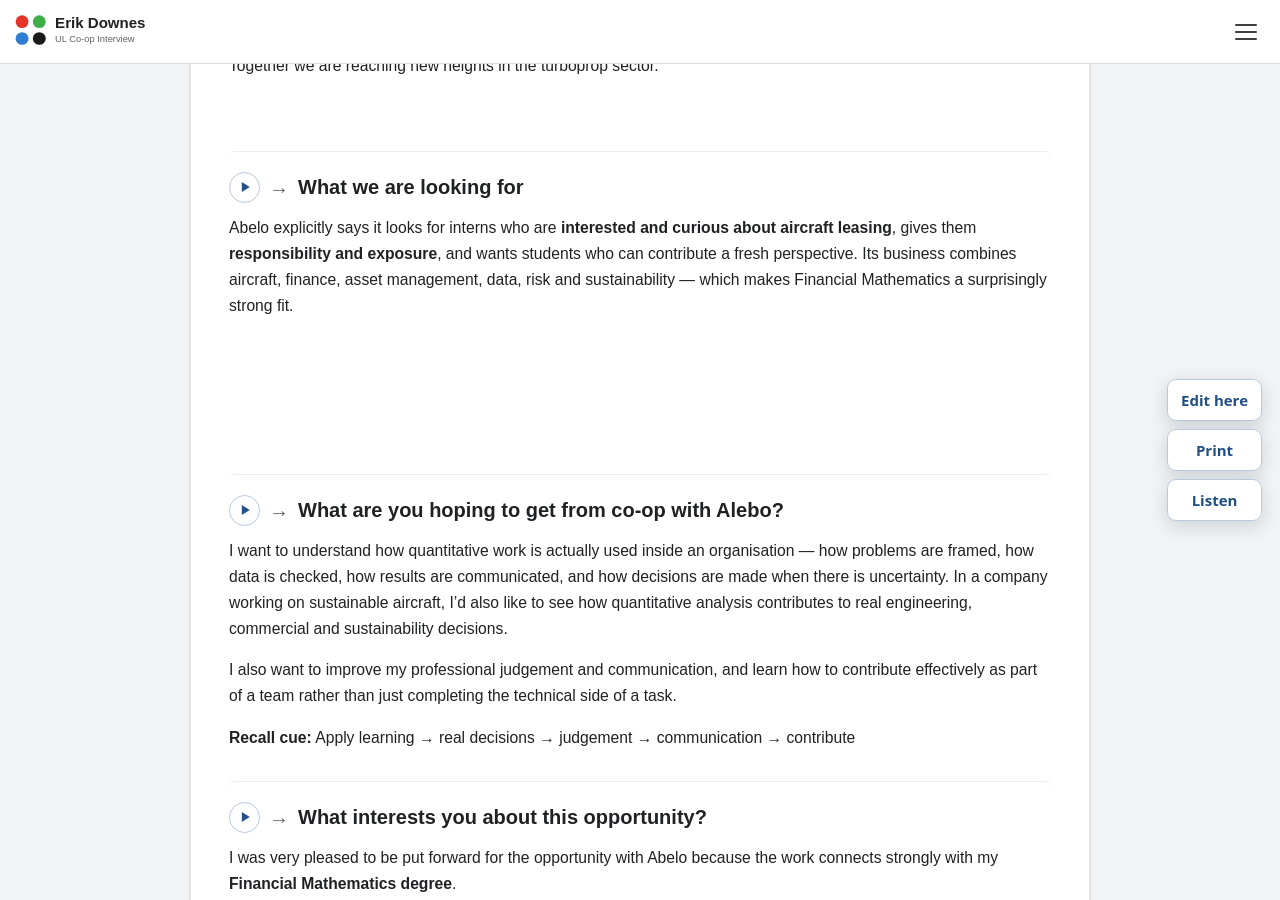
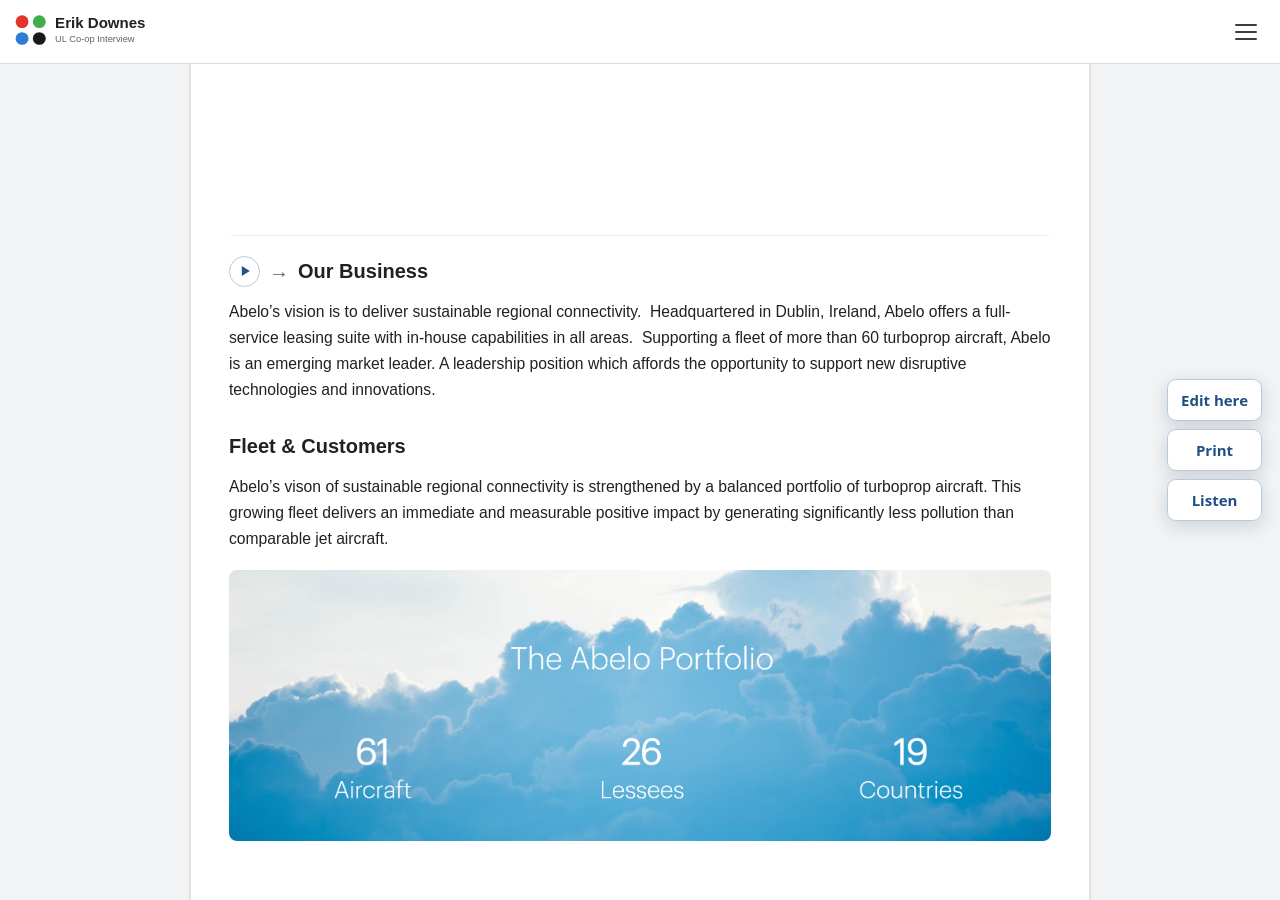
Before and after one commit to ronandownes/coop, a Jekyll site: the page built from company-role.md, in a window 1280 px wide and 900 px high, scrolled down 2206 px. Built offline with Jekyll 4.4.1, drawn with Linux system fonts in a browser that asks for light colours.

Commit message:
Update company-role.md (via Pages CMS)

```diff
--- a/company-role.md
+++ b/company-role.md
@@ -47,7 +46,7 @@
 
 ## Bees | The Essential Nature of Bees
 
-## Inspired by the nature and necessity of Bees, Abelo styles itself in both name and function on the ubiquitous Bee. Gaining its name from the Esperanto translation of the word Bee, Abelo strives to embody the teamwork, structures and importance in nature that the Bee plays in life.
+Inspired by the nature and necessity of Bees, Abelo styles itself in both name and function on the ubiquitous Bee. Gaining its name from the Esperanto translation of the word Bee, Abelo strives to embody the teamwork, structures and importance in nature that the Bee plays in life.
 
 Our focus is on providing an efficient, less environmentally impactful mode of transport and to mimic the Bees in the way they support the biodiversity on which we all depend on for survival.
 
@@ -60,6 +59,37 @@
 Together we are reaching new heights in the turboprop sector.
 
 
+
+&nbsp;
+
+&nbsp;
+
+&nbsp;
+
+&nbsp;
+
+## Our Business  |  Our Business
+
+Abelo’s vision is to deliver sustainable regional connectivity.  Headquartered in Dublin, Ireland, Abelo offers a full-service leasing suite with in-house capabilities in all areas.  Supporting a fleet of more than 60 turboprop aircraft, Abelo is an emerging market leader. A leadership position which affords the opportunity to support new disruptive technologies and innovations.
+
+
+## Fleet & Customers
+
+
+
+Abelo’s vison of sustainable regional connectivity is strengthened by a balanced portfolio of turboprop aircraft. This growing fleet delivers an immediate and measurable positive impact by generating significantly less pollution than comparable jet aircraft.
+
+
+
+![image.png](/assets/uploads/image-2.png)
+
+
+
+&nbsp;
+
+&nbsp;
+
+&nbsp;
 
 &nbsp;
 
```
Also changed, not shown: other parts of company-role.md (+1 -2 lines).
